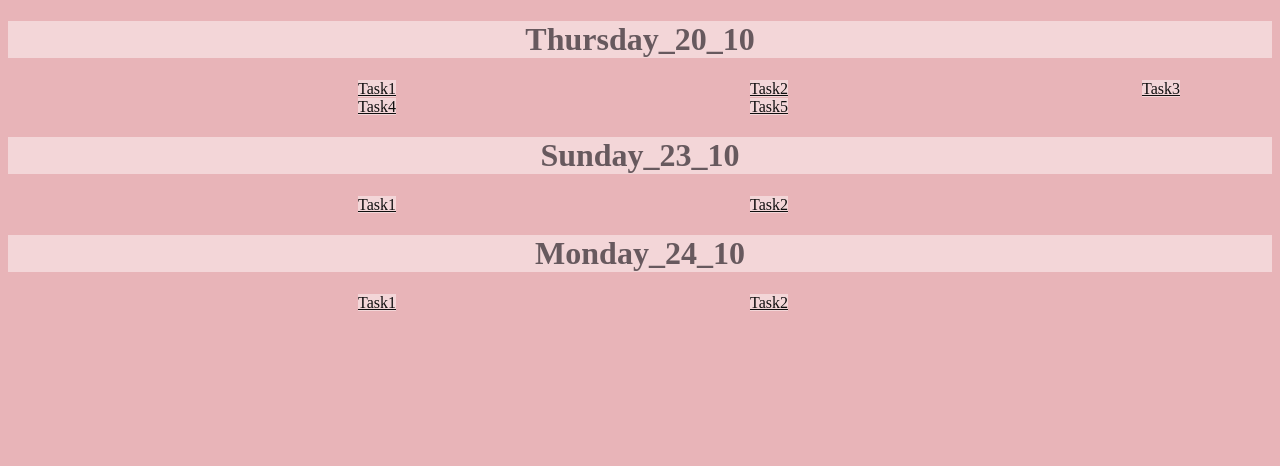
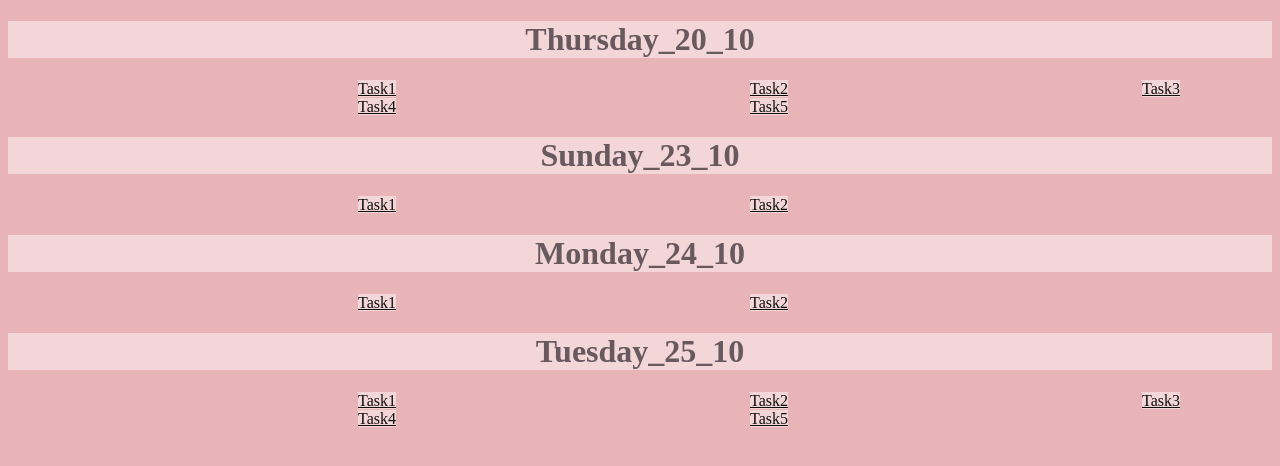
Before and after one commit to ShaimaBassam/CSS, a plain HTML site: page index.html in a window 1280 px wide. Drawn offline with Linux system fonts and the light colour scheme.

Commit message:
CSS Tasks

```diff
--- a/Tuesday_25_10/stylesheet3.css
+++ b/Tuesday_25_10/stylesheet3.css
@@ -20,7 +20,7 @@
 }
 .box3{
     background-color:green;
-    width: 48vw;
+    width: 46vw;
     height: 50vh;
 }
 
--- a/index.html
+++ b/index.html
@@ -35,5 +35,12 @@
      <h1 id="heading">Monday_24_10</h1>
      <a id="links" href="Monday_24_10/Task1.html">Task1</a>
      <a id="links" href="Monday_24_10/Task2.html">Task2</a>
+
+     <h1 id="heading">Tuesday_25_10</h1>
+     <a id="links" href="Tuesday_25_10/Task1.html">Task1</a>
+     <a id="links" href="Tuesday_25_10/Task2.html">Task2</a>
+     <a id="links" href="Tuesday_25_10/Task3.html">Task3</a>
+     <a id="links" href="Tuesday_25_10/Task4.html">Task4</a>
+     <a id="links" href="Tuesday_25_10/Task5.html">Task5</a>
 </body>
 </html>
```
